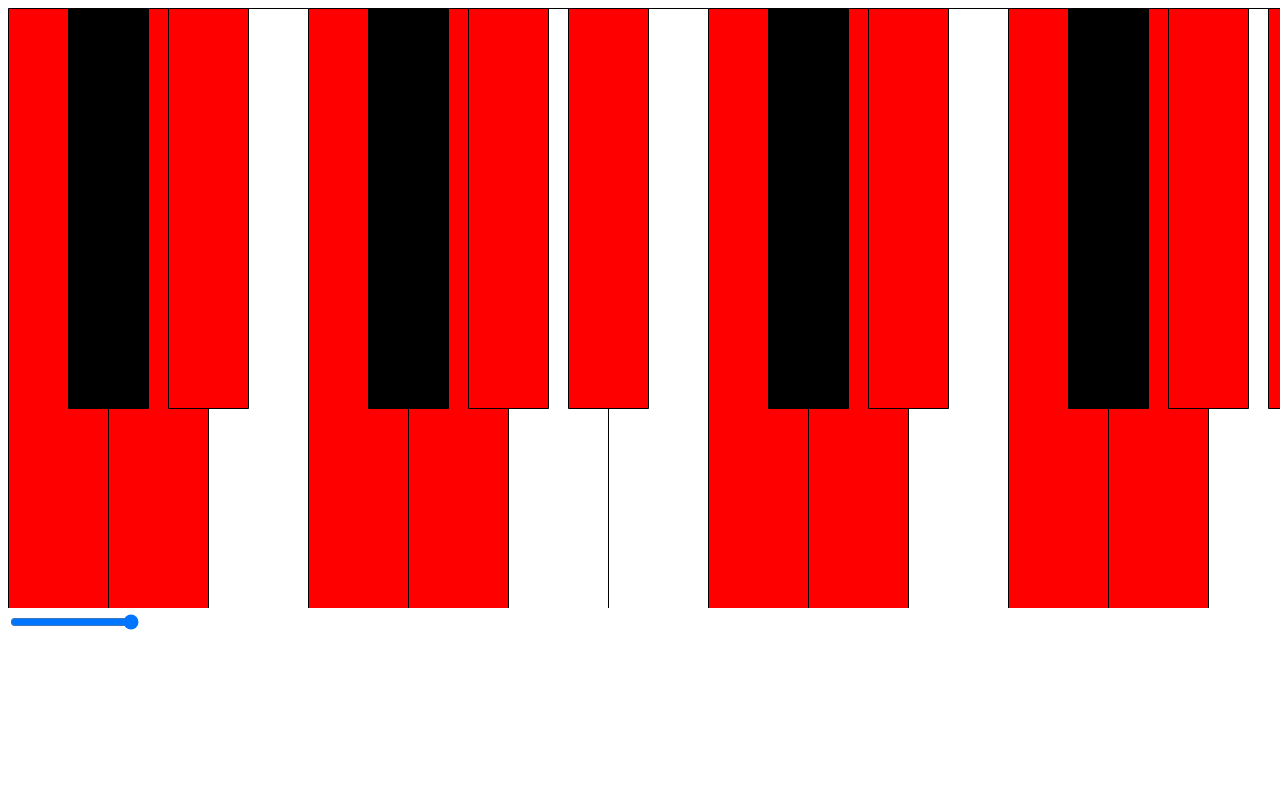
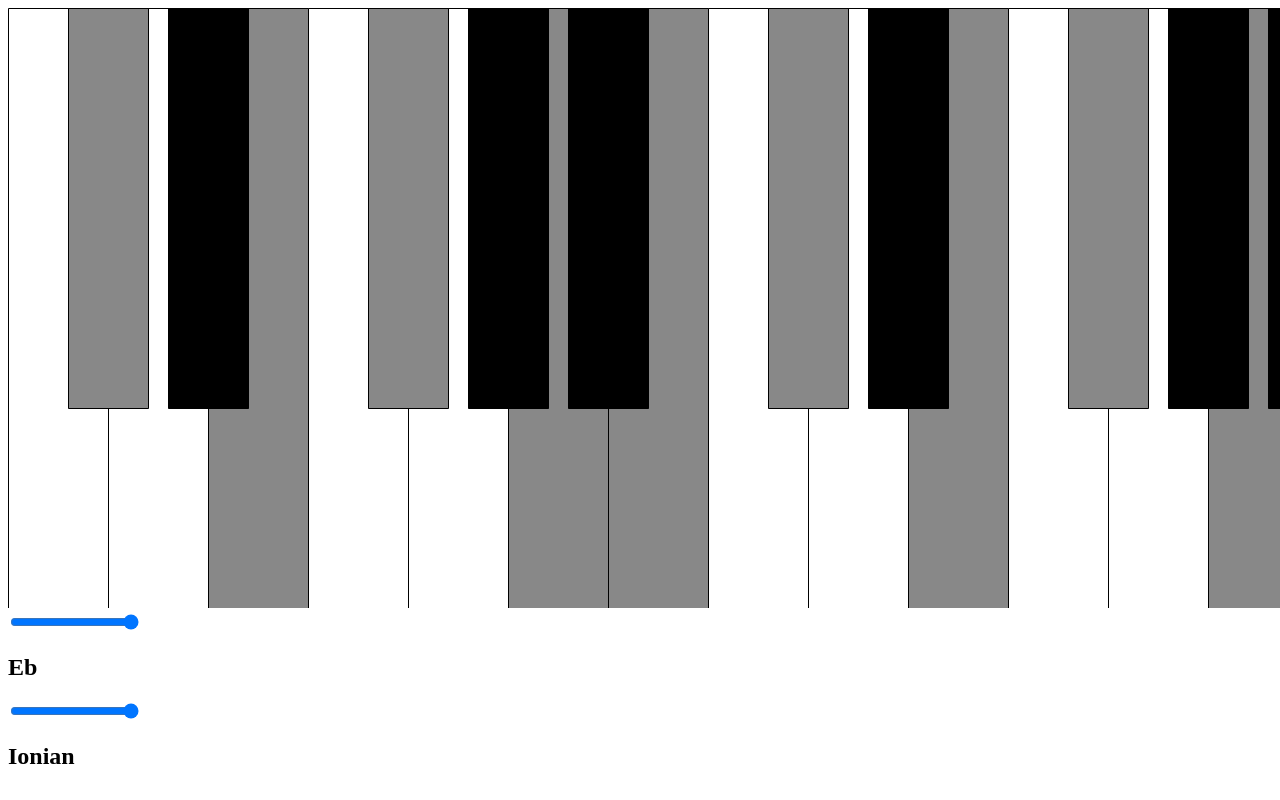
Before and after one commit to mikefooks/diatonish, a React app: page / in a window 1280 px wide. Shown: the top 800 px of the page. Built offline with nearby package versions, Linux system fonts and the light colour scheme.

Commit message:
added in the ModeControls, made some cosmetic adjustments to improve feedback.

```diff
--- a/src/App.js
+++ b/src/App.js
@@ -3,20 +3,25 @@ import { useState } from "react";
 import { Map } from "immutable";
 
 import SvgKeybed from "./SvgKeybed";
-import RootSlider from "./RootSlider";
-import { noteNames, getScale } from "./Theory";
+import { RootSlider, RootDisplay } from "./RootControls";
+import { ModeSlider, ModeDisplay } from "./ModeControls";
+import { modeNames, circleOfFifths, getScale } from "./Theory";
+
+const defaultOctaves = 4;
 
 const App = (props) => {
+  // Setting up state store and defining default values.
   const [ state, setState ] = useState(Map({
     activeRoot: "Eb",
     activeMode: 0,
     activeKeys: getScale(4, 0, "Eb")
   }));
 
+  // Updates the UI to reflect changes to the RootSlider input.
   function updateRoot(evt) {
     let noteIdx = evt.target.valueAsNumber;
-    let noteName = noteNames.get(noteIdx);
-    let newScale = getScale(4, state.get("activeMode"), noteName);
+    let noteName = circleOfFifths.get(noteIdx);
+    let newScale = getScale(defaultOctaves, state.get("activeMode"), noteName);
 
     let newState = state.merge({
       activeRoot: noteName,
@@ -26,13 +31,31 @@ const App = (props) => {
     setState(newState);
   }
 
+  function updateMode(evt) {
+    let newMode = evt.target.valueAsNumber;
+    let newScale = getScale(defaultOctaves, newMode, state.get("activeRoot"));
+
+    let newState = state.merge({
+      activeMode: newMode,
+      activeKeys: newScale
+    });
+
+    setState(newState);
+  }
+
   return (
     <div id="appWindow">
       <SvgKeybed activeKeys={ state.get("activeKeys") } />
-      <RootSlider updateRoot={ updateRoot } />
+      <div className="rootControls">
+        <RootSlider updateRoot={ updateRoot } />
+        <RootDisplay activeRoot={ state.get("activeRoot") } />
+      </div>
+      <div className="modeControls">
+        <ModeSlider updateMode={ updateMode } />
+        <ModeDisplay activeMode={ modeNames.get(state.get("activeMode")) } />
+      </div>
     </div>
   );
 };
 
-
 export default App;
--- /dev/null
+++ b/src/ModeControls.js
@@ -0,0 +1,21 @@
+import React from "react";
+
+const ModeSlider = (props) => {
+  return <input id="mode"
+                name="mode"
+                type="range"
+                min="0"
+                max="6"
+                onChange={ props.updateMode }></input>;
+}
+
+const ModeDisplay = (props) => {
+  return <div className="modeDisplay">
+    <h2>{ props.activeMode }</h2>
+  </div>;
+}
+
+export  {
+  ModeSlider,
+  ModeDisplay
+};
--- /dev/null
+++ b/src/RootControls.js
@@ -0,0 +1,21 @@
+import React from "react";
+
+const RootSlider = (props) => {
+  return <input id="rootSlider"
+                name="rootSlider"
+                type="range"
+                min="0"
+                max="11"
+                onChange={ props.updateRoot }></input>
+};
+
+const RootDisplay = (props) => {
+  return <div className="rootDisplay">
+    <h2>{ props.activeRoot }</h2>
+  </div>;
+}
+
+export {
+  RootSlider,
+  RootDisplay
+};
--- a/src/RootSlider.js
+++ /dev/null
@@ -1,12 +0,0 @@
-import React from "react";
-
-const RootSlider = (props) => {
-  return <input id="root"
-                name="root"
-                type="range"
-                min="0"
-                max="11"
-                onChange={ props.updateRoot }></input>;
-};
-
-export default RootSlider;
--- a/src/SvgKeybed.js
+++ b/src/SvgKeybed.js
@@ -55,9 +55,17 @@ const keyPaths = {
 };
 
 const Key = ({ keyId, blackKey, isActive }) => {
+
+  function getFillColor(blackKey, isActive) {
+    if (!isActive) {
+      return "#888";
+    }
+    return blackKey ? "#000" : "#fff";
+  }
+
   return <path
     id={ "keybed_" + keyId }
-    fill={ blackKey ? "#000" : "#fff" }
+    fill={ getFillColor(blackKey, isActive) }
     className={ isActive ? "active" : "" }
     fillOpacity={1}
     strokeWidth={1}
--- a/src/Theory.js
+++ b/src/Theory.js
@@ -1,7 +1,11 @@
 import { List, Map } from "immutable";
 
 const noteNames = List.of(
-  "C", "Db", "D", "Eb", "E", "F", "Gb", "G", "Ab", "A", "Bb", "B",
+  "C", "Db", "D", "Eb", "E", "F", "Gb", "G", "Ab", "A", "Bb", "B"
+);
+
+const circleOfFifths = List.of(
+  "C", "G", "D", "A", "E", "B", "Gb", "Db", "Ab", "Eb", "Bb", "F"
 );
 
 const modeNames = List.of(
@@ -78,6 +82,7 @@ function getScale(octaves, modeIdx, root) {
 
 export {
   noteNames,
+  circleOfFifths,
   modeNames,
   modeFormulas,
   getNotesFromRoot,
--- a/src/index.html
+++ b/src/index.html
@@ -5,9 +5,6 @@
     <meta name="viewport" content="width=device-width,initial-scale=1">
     <title>Diatonish</title>
     <style>
-      path.active {
-        fill: #f00;
-      }
     </style>
   </head>
   <body>
```
